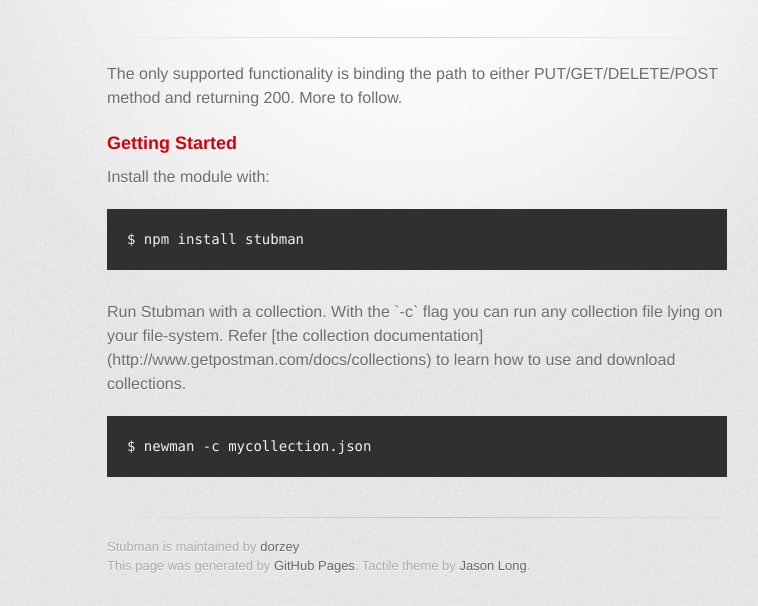
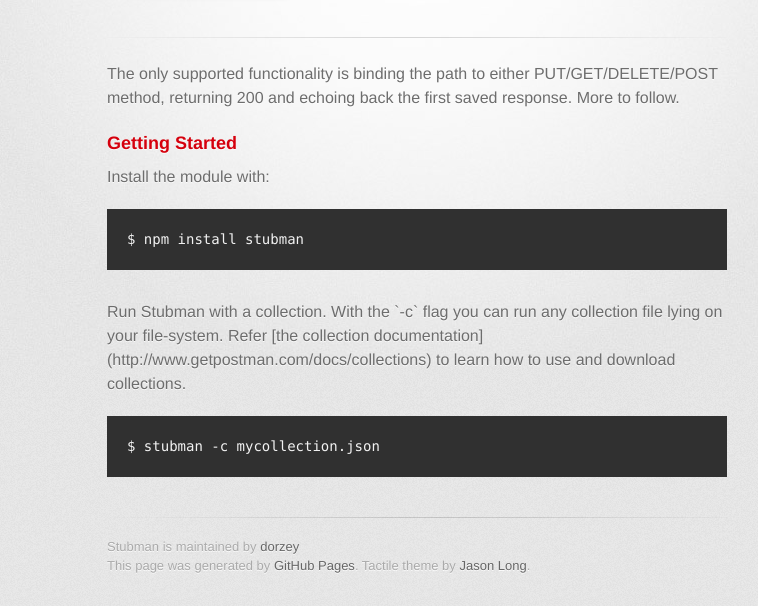
Before and after one commit to dorzey/stubman, a plain HTML site: page index.html in a window 1280 px wide. Shown: the part 209-815 px from the top of the page, without its empty margins (223-981 px from the left). Drawn offline with Linux system fonts and the light colour scheme; a web font is replaced by a local one.

Commit message:
Minor text changes

```diff
--- a/index.html
+++ b/index.html
@@ -30,7 +30,7 @@
 
         <section id="main_content">
 
-<p>The only supported functionality is binding the path to either PUT/GET/DELETE/POST method and returning 200. More to follow.</p>
+<p>The only supported functionality is binding the path to either PUT/GET/DELETE/POST method, returning 200 and echoing back the first saved response. More to follow.</p>
 
 
 <h3>
@@ -43,7 +43,7 @@
 
 <p>Run Stubman with a collection. With the `-c` flag you can run any collection file lying on your file-system. Refer [the collection documentation](http://www.getpostman.com/docs/collections) to learn how to use and download collections.</p>
 
-<pre><code>$ newman -c mycollection.json
+<pre><code>$ stubman -c mycollection.json
 </code></pre>
 
         </section>
```
Also changed, not shown: 1 other file.
